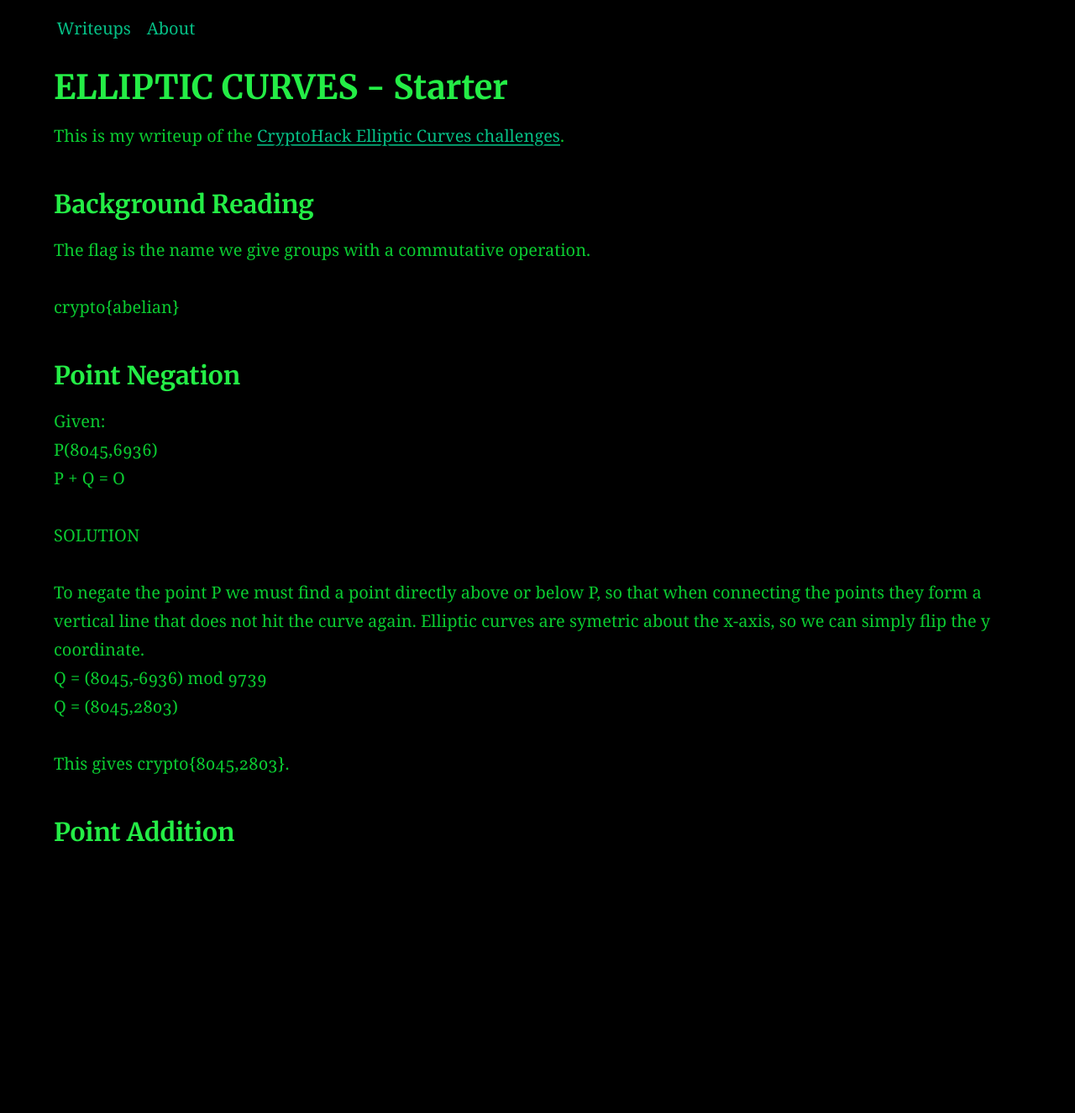
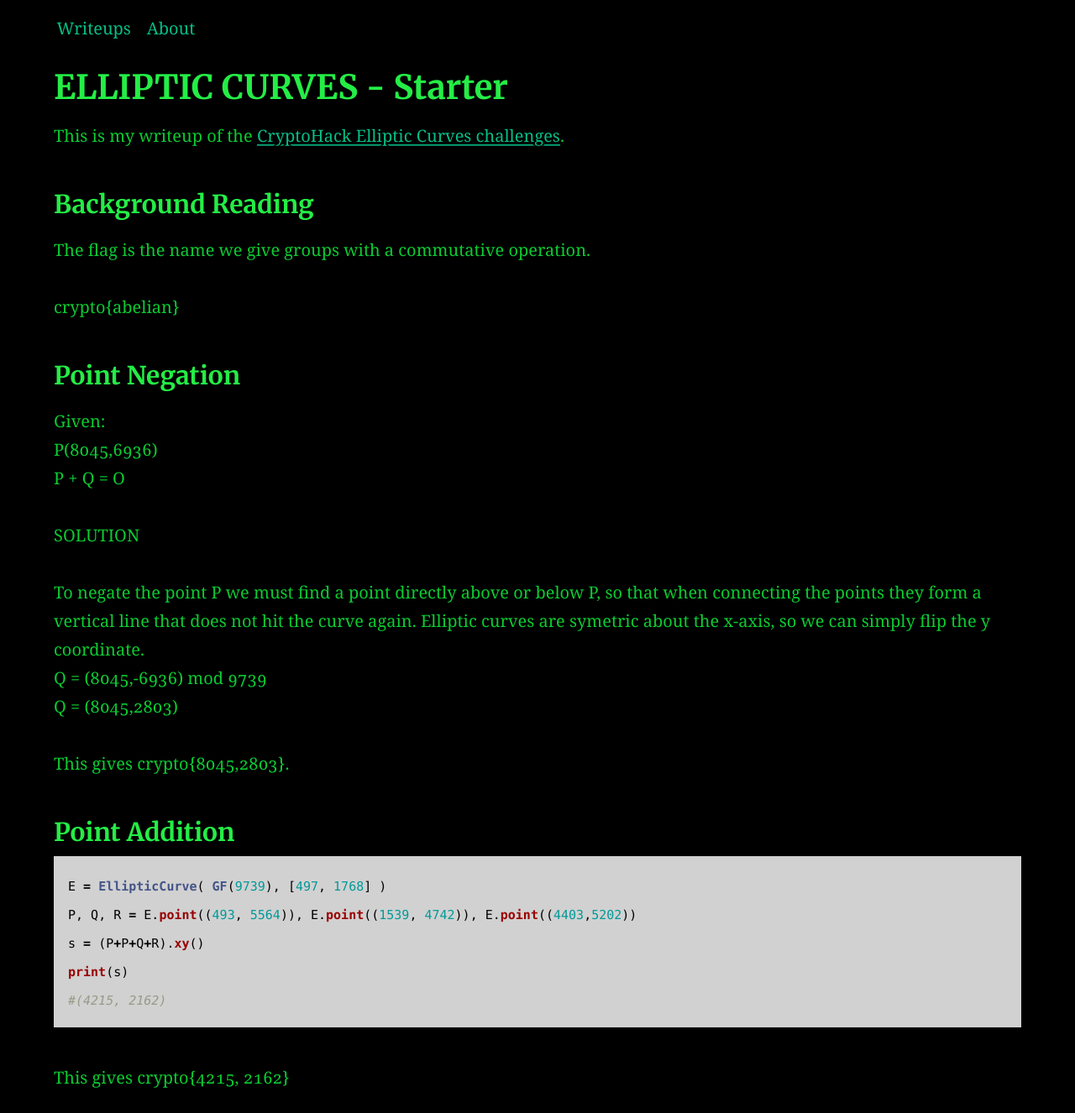
Before and after one commit to AC01010/Connor-McCartney.github.io, a Jekyll site: the page built from _posts/2009-01-10-Cryptohackellipticstarter.md, in a window 1280 px wide. Shown: the whole page at 84% size. Built offline with Jekyll 4.4.1, drawn with Linux system fonts in a browser that asks for light colours; before the commit the page ends 1020 px from its top, so only the background shows below that.

Commit message:
Update 2009-01-10-Cryptohackellipticstarter.md

````diff
--- a/_posts/2009-01-10-Cryptohackellipticstarter.md
+++ b/_posts/2009-01-10-Cryptohackellipticstarter.md
@@ -29,3 +29,13 @@
 This gives crypto{8045,2803}.
 
 ### Point Addition
+
+```python
+E = EllipticCurve( GF(9739), [497, 1768] )
+P, Q, R = E.point((493, 5564)), E.point((1539, 4742)), E.point((4403,5202))
+s = (P+P+Q+R).xy()
+print(s)
+#(4215, 2162)
+```
+
+This gives crypto{4215, 2162}
````
